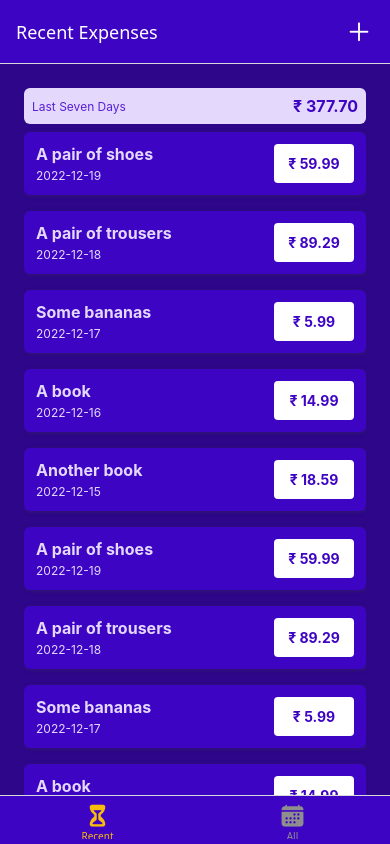
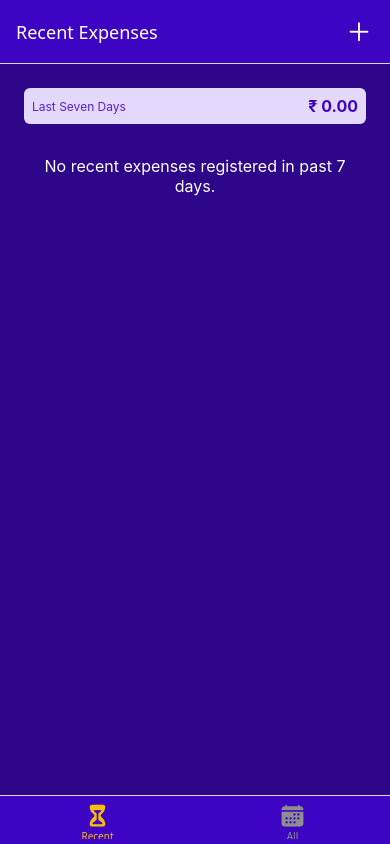
Before and after one commit to akshay1ks/RNExpenseTrackerApp, a React Native app: screen /RecentExpenses in a window 390 px wide. Built offline with nearby package versions, Linux system fonts and the light colour scheme.

Commit message:
Added context state, actions and dispatchers for button actions.

```diff
--- a/App.js
+++ b/App.js
@@ -9,6 +9,7 @@ import ManageExpenses from './screens/ManageExpenses';
 import { GlobalStyles } from './constants/styles';
 import { Ionicons } from '@expo/vector-icons';
 import IconButton from './components/UI/IconButton';
+import ExpensesContextProvider from './store/expenses-context';
 
 const BottomTabs = createBottomTabNavigator();
 const Stack = createNativeStackNavigator();
@@ -51,7 +52,8 @@ function ExpensesOverview() {
 export default function App() {
   return (
     <>
-      <StatusBar style="auto" />
+      <StatusBar style="light" />
+      <ExpensesContextProvider>
         <NavigationContainer>
           <Stack.Navigator screenOptions={{
             headerStyle: {
@@ -71,6 +73,7 @@ export default function App() {
               }} />
           </Stack.Navigator>
         </NavigationContainer>
+      </ExpensesContextProvider>
     </>
   );
 }
--- a/components/ExpensesOutput/ExpensesOutput.js
+++ b/components/ExpensesOutput/ExpensesOutput.js
@@ -1,76 +1,16 @@
-import { StyleSheet, View } from 'react-native';
+import { StyleSheet, View, Text } from 'react-native';
 import ExpensesSummary from './ExpensesSummary';
 import ExpensesList from './ExpensesList';
 import { GlobalStyles } from '../../constants/styles';
 
-const DUMMY_EXPENSES = [
-    {
-        id: 'e1',
-        description: 'A pair of shoes',
-        amount: 59.99,
-        date: new Date('2022-12-19')
-    },
-    {
-        id: 'e2',
-        description: 'A pair of trousers',
-        amount: 89.29,
-        date: new Date('2022-12-18')
-    },
-    {
-        id: 'e3',
-        description: 'Some bananas',
-        amount: 5.99,
-        date: new Date('2022-12-17')
-    },
-    {
-        id: 'e4',
-        description: 'A book',
-        amount: 14.99,
-        date: new Date('2022-12-16')
-    },
-    {
-        id: 'e5',
-        description: 'Another book',
-        amount: 18.59,
-        date: new Date('2022-12-15')
-    },
-    {
-        id: 'e6',
-        description: 'A pair of shoes',
-        amount: 59.99,
-        date: new Date('2022-12-19')
-    },
-    {
-        id: 'e7',
-        description: 'A pair of trousers',
-        amount: 89.29,
-        date: new Date('2022-12-18')
-    },
-    {
-        id: 'e8',
-        description: 'Some bananas',
-        amount: 5.99,
-        date: new Date('2022-12-17')
-    },
-    {
-        id: 'e9',
-        description: 'A book',
-        amount: 14.99,
-        date: new Date('2022-12-16')
-    },
-    {
-        id: 'e10',
-        description: 'Another book',
-        amount: 18.59,
-        date: new Date('2022-12-15')
-    }
-];
+function ExpensesOutput({ expenses, expensesPeriod, fallbackText }) {
+    let content = <Text style={styles.infoText}>{fallbackText}</Text>;
 
-function ExpensesOutput({ expenses, expensesPeriod }) {
     return (
         <View style={styles.container}>
-            <ExpensesSummary expenses={DUMMY_EXPENSES} periodName={expensesPeriod} />
-            <ExpensesList expenses={DUMMY_EXPENSES} />
+            <ExpensesSummary expenses={expenses} periodName={expensesPeriod} />
+            {expenses.length === 0 ? content : <ExpensesList expenses={expenses} />
+            }
         </View>
     );
 }
@@ -84,9 +24,9 @@ const styles = StyleSheet.create({
         backgroundColor: GlobalStyles.colors.primary700,
         flex: 1
     },
-    fallbackText: {
+    infoText: {
         fontSize: 16,
-        color: GlobalStyles.colors.primary400,
+        color: 'white',
         textAlign: 'center',
         marginTop: 32
     }
--- a/components/UI/IconButton.js
+++ b/components/UI/IconButton.js
@@ -17,7 +17,7 @@ const styles = StyleSheet.create({
     buttonContainer: {
         padding: 8,
         marginHorizontal: 8,
-        //marginVertical: 2,
+        // marginVertical: 2,
         borderRadius: 6,
         backgroundColor: 'transparent',
     },
--- a/screens/AllExpenses.js
+++ b/screens/AllExpenses.js
@@ -1,9 +1,15 @@
-import { Text } from 'react-native';
+import { useContext } from 'react';
 import ExpensesOutput from '../components/ExpensesOutput/ExpensesOutput';
+import { ExpensesContext } from '../store/expenses-context';
 
 function AllExpenses() {
+    const { expenses } = useContext(ExpensesContext);
+
     return (
-        <ExpensesOutput expensesPeriod={"Total"}/>
+        <ExpensesOutput
+            expenses={expenses}
+            expensesPeriod={"Total"}
+            fallbackText="No expenses found." />
     );
 }
 
--- a/screens/ManageExpenses.js
+++ b/screens/ManageExpenses.js
@@ -1,10 +1,13 @@
-import { useLayoutEffect } from 'react';
+import { useLayoutEffect, useContext } from 'react';
 import { View, StyleSheet } from 'react-native';
 import IconButton from '../components/UI/IconButton';
 import { GlobalStyles } from '../constants/styles';
 import Button from '../components/UI/Button';
+import { ExpensesContext } from '../store/expenses-context';
 
 function ManageExpenses({ route, navigation }) {
+    const expensesCtx = useContext(ExpensesContext);
+
     const editedExpenseId = route.params?.expenseId;
     const isEditing = !!editedExpenseId;
 
@@ -15,6 +18,7 @@ function ManageExpenses({ route, navigation }) {
     }, [navigation, isEditing]);
 
     function deleteExpenseHandler() {
+        expensesCtx.deleteExpense(editedExpenseId);
         navigation.goBack();
     }
 
@@ -24,8 +28,10 @@ function ManageExpenses({ route, navigation }) {
 
     function confirmHandler() {
         if (isEditing) {
+            expensesCtx.updateExpense(editedExpenseId, {description: 'TestUpdate', amount: 29.99, date: new Date()});
             navigation.goBack();
         } else {
+            expensesCtx.addExpense({description: 'Test', amount: 19.99, date: new Date()});
             navigation.goBack();
         }
     }
--- a/screens/RecentExpenses.js
+++ b/screens/RecentExpenses.js
@@ -1,9 +1,21 @@
-import { Text } from 'react-native';
+import { useContext } from 'react';
 import ExpensesOutput from '../components/ExpensesOutput/ExpensesOutput';
+import { ExpensesContext } from '../store/expenses-context';
 
 function RecentExpenses() {
+    const { expenses } = useContext(ExpensesContext);
+
+    const recentExpenses = expenses.filter((expense) => {
+        const today = new Date();
+        const date7DaysAgo = new Date(today.getFullYear(), today.getMonth(), today.getDate() - 7);
+        return expense.date > date7DaysAgo && expense.date <= today;
+    });
+
     return (
-        <ExpensesOutput expensesPeriod={"Last Seven Days"}/>
+        <ExpensesOutput
+            expenses={recentExpenses}
+            expensesPeriod={"Last Seven Days"}
+            fallbackText="No recent expenses registered in past 7 days." />
     );
 }
 
--- /dev/null
+++ b/store/expenses-context.js
@@ -0,0 +1,117 @@
+import { createContext, useReducer } from "react";
+
+const DUMMY_EXPENSES = [
+    {
+        id: 'e1',
+        description: 'A pair of shoes',
+        amount: 59.99,
+        date: new Date('2022-12-19')
+    },
+    {
+        id: 'e2',
+        description: 'A pair of trousers',
+        amount: 89.29,
+        date: new Date('2022-12-18')
+    },
+    {
+        id: 'e3',
+        description: 'Some bananas',
+        amount: 5.99,
+        date: new Date('2022-12-17')
+    },
+    {
+        id: 'e4',
+        description: 'A book',
+        amount: 14.99,
+        date: new Date('2022-12-16')
+    },
+    {
+        id: 'e5',
+        description: 'Another book',
+        amount: 18.59,
+        date: new Date('2022-12-15')
+    },
+    {
+        id: 'e6',
+        description: 'A pair of shoes',
+        amount: 59.99,
+        date: new Date('2022-12-19')
+    },
+    {
+        id: 'e7',
+        description: 'A pair of trousers',
+        amount: 89.29,
+        date: new Date('2022-12-18')
+    },
+    {
+        id: 'e8',
+        description: 'Some bananas',
+        amount: 5.99,
+        date: new Date('2022-12-17')
+    },
+    {
+        id: 'e9',
+        description: 'A book',
+        amount: 14.99,
+        date: new Date('2022-12-16')
+    },
+    {
+        id: 'e10',
+        description: 'Another book',
+        amount: 18.59,
+        date: new Date('2022-12-15')
+    }
+];
+
+export const ExpensesContext = createContext({
+    expenses: [],
+    addExpense: ({ description, amount, date }) => { },
+    setExpenses: (expenses) => { },
+    deleteExpense: (id) => { },
+    updateExpense: (id, { description, amount, date }) => { },
+});
+
+function expensesReducer(state, action) {
+    switch (action.type) {
+        case 'ADD':
+            const id = new Date().toString() + Math.random().toString();
+            return [ { ...action.payload, id }, ...state ];
+        case 'UPDATE':
+            const updatableExpenseIndex = state.findIndex((expense) => expense.id === action.payload.id);
+            const updatableExpense = state[updatableExpenseIndex];
+            const updatedItem = { ...updatableExpense, ...action.payload.data };
+            const updatedExpenses = [...state];
+            updatedExpenses[updatableExpenseIndex] = updatedItem;
+            return updatedExpenses;
+        case 'DELETE':
+            return state.filter((expense) => expense.id !== action.payload);
+        default:
+            return state;
+    }
+}
+
+function ExpensesContextProvider({ children }) {
+    const [expensesState, dispatch] = useReducer(expensesReducer, DUMMY_EXPENSES);
+
+    function addExpense(expenseData) {
+        dispatch({ type: 'ADD', payload: expenseData });
+    }
+
+    function deleteExpense(id) {
+        dispatch({ type: 'DELETE', payload: id });
+    }
+
+    function updateExpense(id, expenseData) {
+        dispatch({ type: 'UPDATE', payload: { id, data: expenseData } });
+    }
+
+    const value = {
+        expenses: expensesState,
+        addExpense,
+        deleteExpense,
+        updateExpense,
+    };
+    return <ExpensesContext.Provider value={value}>{children}</ExpensesContext.Provider>;
+}
+
+export default ExpensesContextProvider;
```
Lines whose indentation alone changed are shown as unchanged.
